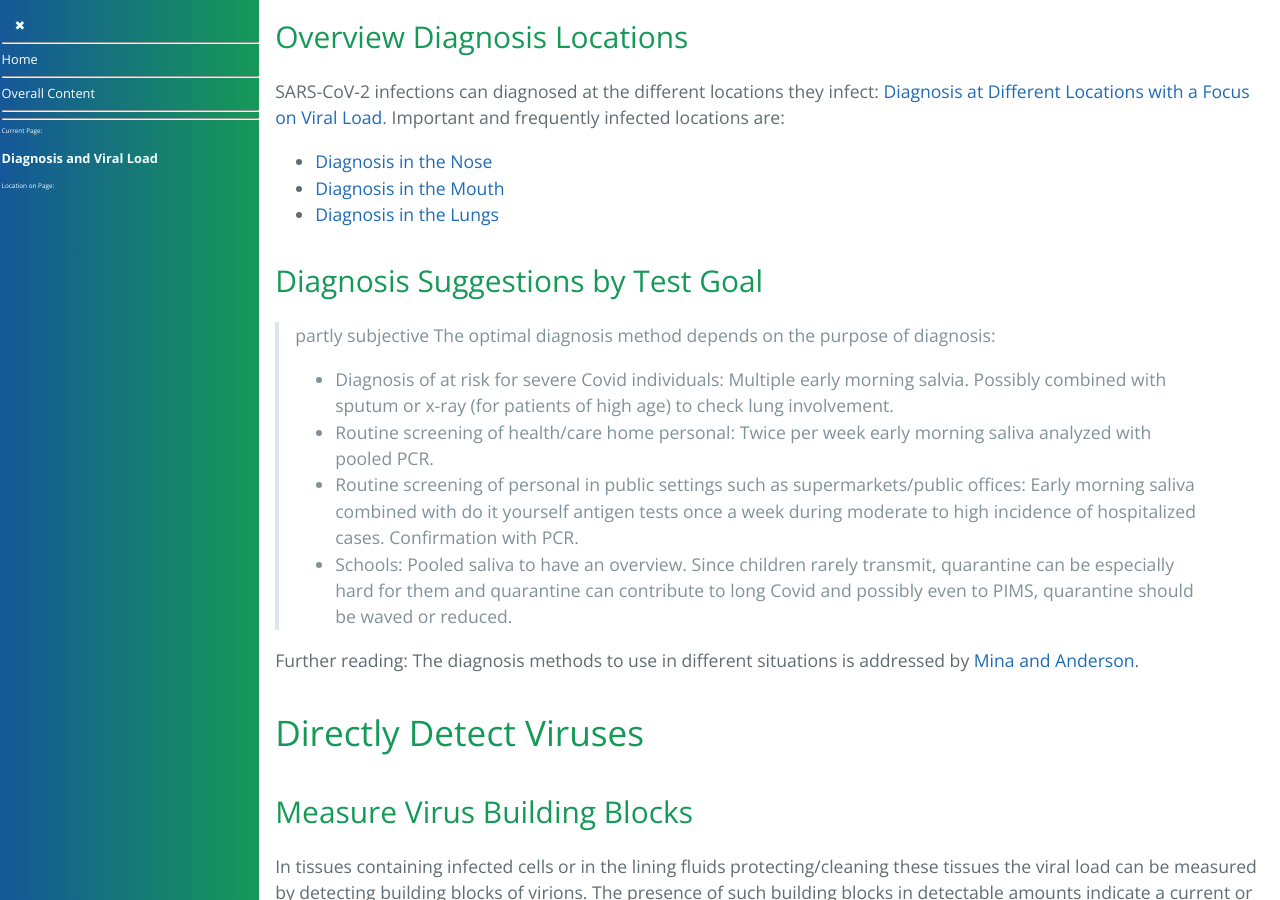
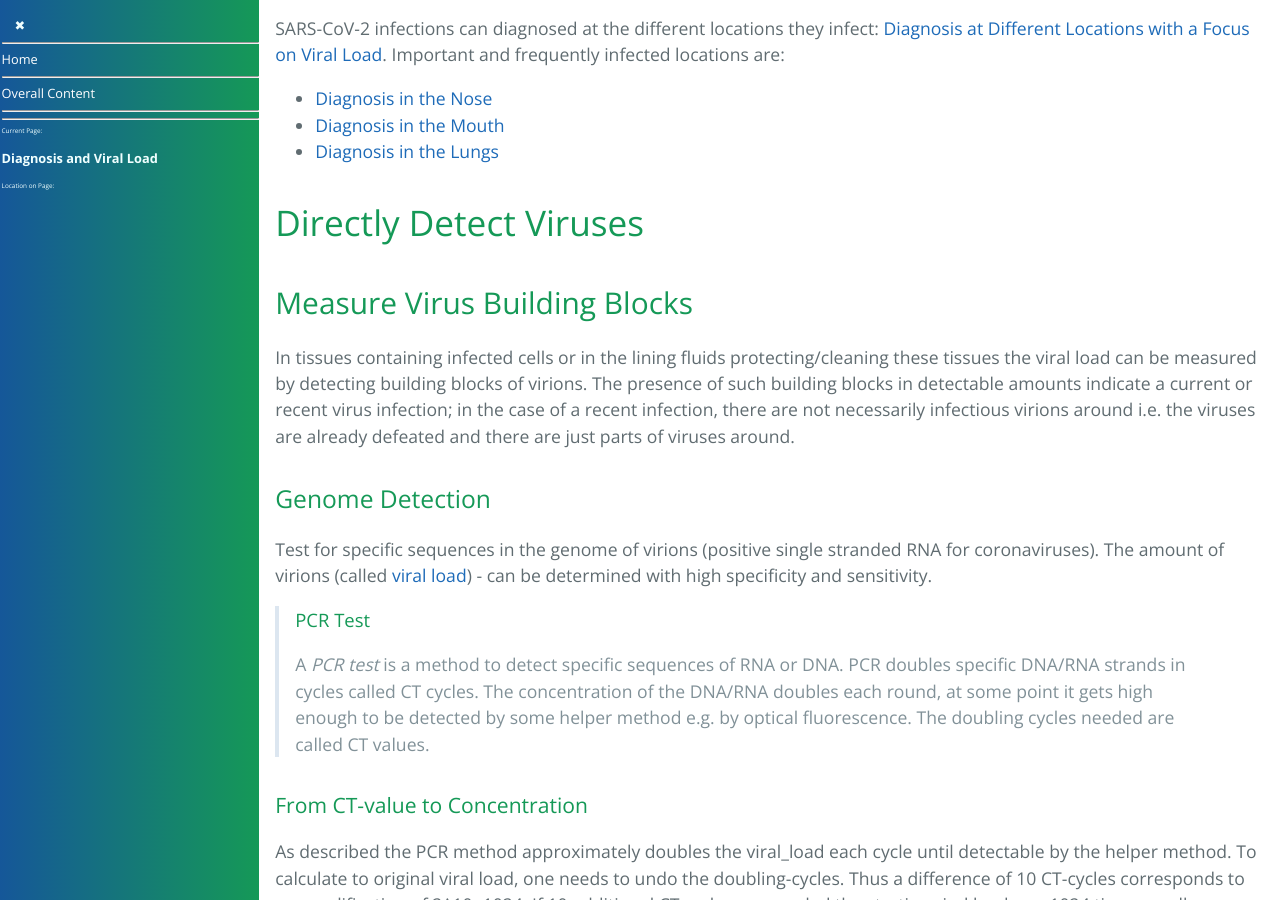
Before and after one commit to forestgrape/coronavirus, a Jekyll site: the page built from 3_medical/diagnosis_and_viral_load.md, in a window 1280 px wide and 900 px high, scrolled down 3874 px. Built offline with Jekyll 4.4.1, drawn with Linux system fonts in a browser that asks for light colours; our own code applies the rules of GitHub Pages for plain Markdown files; some of the changed text lies outside the part shown.

Commit message:
clarifications and move diag by goal to separate section

```diff
--- a/3_medical/diagnosis_and_viral_load.md
+++ b/3_medical/diagnosis_and_viral_load.md
@@ -7,7 +7,6 @@
   * [History of Covid-19 Diagnosis](#history-of-covid-19-diagnosis)
   * [Overview Diagnosis Methods](#overview-diagnosis-methods)
   * [Overview Diagnosis Locations](#overview-diagnosis-locations)
-  * [Diagnosis Suggestions by Test Goal](#diagnosis-suggestions-by-test-goal)
 * [Directly Detect Viruses](#directly-detect-viruses)
   * [Measure Virus Building Blocks](#measure-virus-building-blocks)
   * [Detect Infectious Virions](#detect-infectious-virions)
@@ -49,26 +49,26 @@
 
 
 ## Summary
-Different methods to diagnose Covid-19 are discussed. A focus is on methods measuring the amount of viruses (viral load) at different locations. For this reason the topics diagnosis and viral load are discussed in the same chapter.
+Different methods to diagnose a SARS-CoV-2 infection are discussed. A focus is on methods measuring the amount of viruses (viral load) at different locations. For this reason the topics diagnosis and viral load are discussed in the same chapter.
 
-#### Methods to diagnose Covid-19
+_Common Methods to diagnose a Coronavirus Infection:_
 * Detect the viruses directly. The amount of viruses ([viral load](#viral-load)) is measured by antigen test or PCR tests.
 * Detect infections indirectly by detecting the tissue damage caused e.g. visual changes in the lungs by X-ray images.
 * Detect antibodies which are part of the immune response.
 
-#### SARS-CoV-2 Viral Load
+_SARS-CoV-2 Viral Load:_
 Detecting SARS-CoV-2 viruses is highly specific to diagnose Covid-19. PCR tests are able to tell the viral load in virus copies per milliliter of specimen. Antigen tests usually just tell if there are viruses present. For both test methods a certain amount viruses needs to present for a positive test result. SARS-CoV-2 infects the upper respiratory tract (nose, mouth, throat) and the lower respiratory tract (bronchi, lungs) and the amount of viruses present at the different locations varies accordingly. So the sensitivity (detection rate) is dependent on the sampling location, the sampling method and the infected locations of the patient.
 
-Common locations and fluids the viral load is measured are:
+_Common locations and fluids the viral load is measured are:_
 * The standard method NPS analyzed by PCR has a detection rate of about  50 - 70 % across infections and the results can vary from sample to sample and day to day.
 * Morning before eat saliva analyzed by PCR has a higher detection rate than NPS in the first days of symptom onset (about 10% higher, so 60% - 80%). The viral load, and thus the detection rate, is reduced if the salivary flow is increased (e.g. eating or chewing gums).
 * Morning sputum and nasopharyngeal aspirate have high viral load and good detection rates.
 * The viral load in the sputum and in saliva is an indication for disease progression. The viral load in NPS samples is not an indicator.
 
-#### Recommendations
-* __Recommended Diagnosis__: Repeated morning saliva specimens yield reliable viral loads which even predict the course of the disease. Morning saliva has shown is effectiveness in the surveillance system in Hong Kong. Sputum helps to diagnose lower respiratory tract infections and the viral load is a predictor for the prognosis.
-* __With Reservation__: The standard methods nasopharyngeal swabs (NPS) has a mediocre detection rate of about 60%. Nasopharyngeal aspirate has a good detection rate but is not so easy to sample. XRay/CTs of the lungs work to detect lung infections causing tissue damage (possible super spreaders) but there's radiation. Serum antibodies detect
-* __To keep in mind__: The viral load and the immune responses depend on the infection location, infection severity and the individual immune systems. Therefore there's no all catching diagnose location or method. Not to every infection in the upper respiratory tract the body responds with serum antibodies. On the other hand a lower respiratory tract infection one can be infectious and the infection induces an antibody response, but a single virus test in the upper respiratory tract can be negative.
+_Recommendations:_
+* _Recommended Diagnosis_: Repeated morning saliva specimens yield reliable viral loads which even predict the course of the disease. Morning saliva has shown is effectiveness in the surveillance system in Hong Kong. Sputum helps to diagnose lower respiratory tract infections and the viral load is a predictor for the prognosis.
+* _With Reservation_: The standard methods nasopharyngeal swabs (NPS) has a mediocre detection rate of about 60%. Nasopharyngeal aspirate has a good detection rate but is not so easy to sample. XRay/CTs of the lungs work to detect lung infections causing tissue damage (possible super spreaders) but there's radiation. Serum antibodies detect
+* _To keep in mind_: The viral load and the immune responses depend on the infection location, infection severity and the individual immune systems. Therefore there's no all catching diagnose location or method. Not to every infection in the upper respiratory tract the body responds with serum antibodies. On the other hand a lower respiratory tract infection one can be infectious and the infection induces an antibody response, but a single virus test in the upper respiratory tract can be negative.
 
 
 
@@ -106,22 +106,6 @@
 * [Diagnosis in the Nose](#diagnosis-in-the-nose)
 * [Diagnosis in the Mouth](#diagnosis-in-the-mouth)
 * [Diagnosis in the Lungs](#diagnosis-in-the-lungs)
-
-
-### Diagnosis Suggestions by Test Goal
-> partly subjective
-The optimal diagnosis method depends on the purpose of diagnosis:
-* Diagnosis of at risk for severe Covid individuals: Multiple early morning salvia. Possibly combined with sputum or x-ray (for patients of high age) to check lung involvement.
-* Routine screening of health/care home personal: Twice per week early morning saliva analyzed with pooled PCR.
-* Routine screening of personal in public settings such as supermarkets/public offices: Early morning saliva combined with do it yourself antigen tests once a week during moderate to high incidence of hospitalized cases. Confirmation with PCR.
-* Schools: Pooled saliva to have an overview.
-  > Since children rarely transmit, quarantine can be especially hard for them and quarantine can contribute to long Covid and possibly even to PIMS, quarantine should be waved or reduced.
-
-
-Further reading: The diagnosis methods to use in different situations is addressed by [Mina and Anderson](#mina).
-
-
-
 
 
 
```
Also changed, not shown: other parts of 3_medical/diagnosis_and_viral_load.md (+14 -1 lines).
